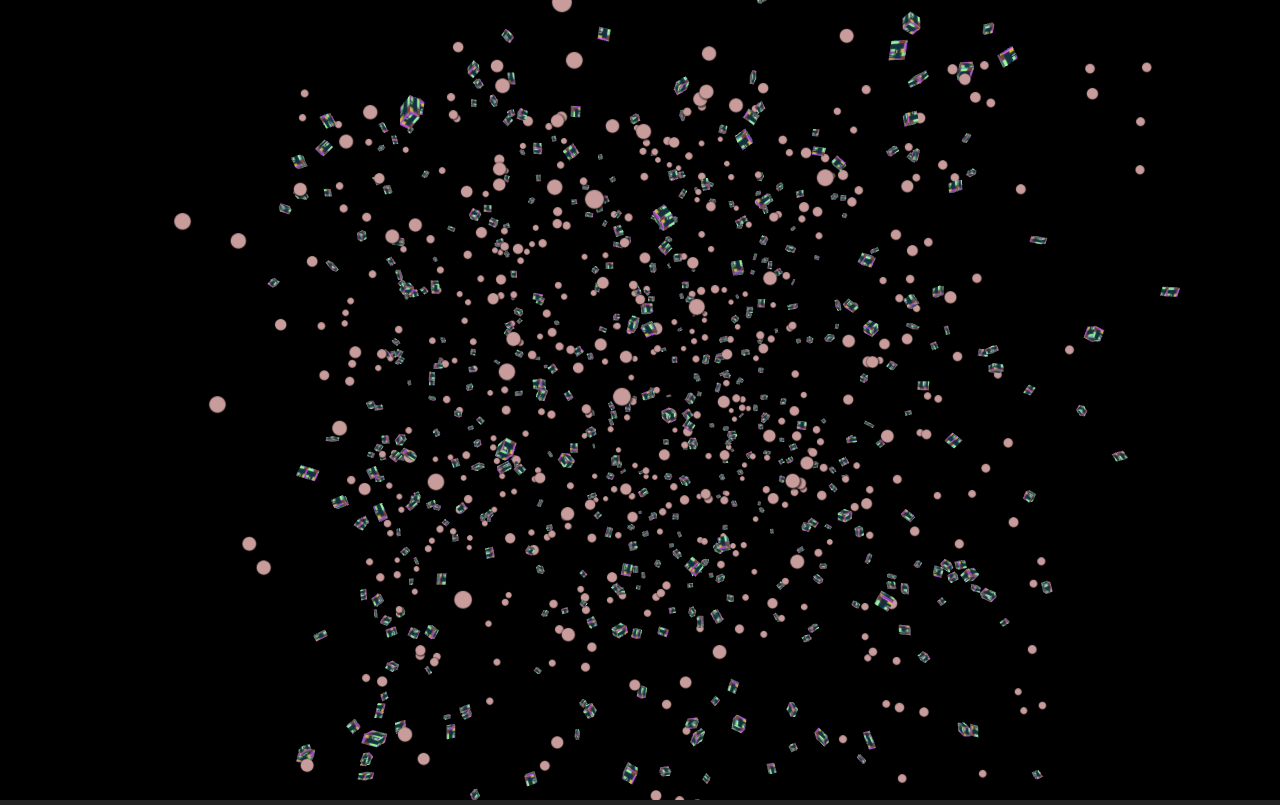
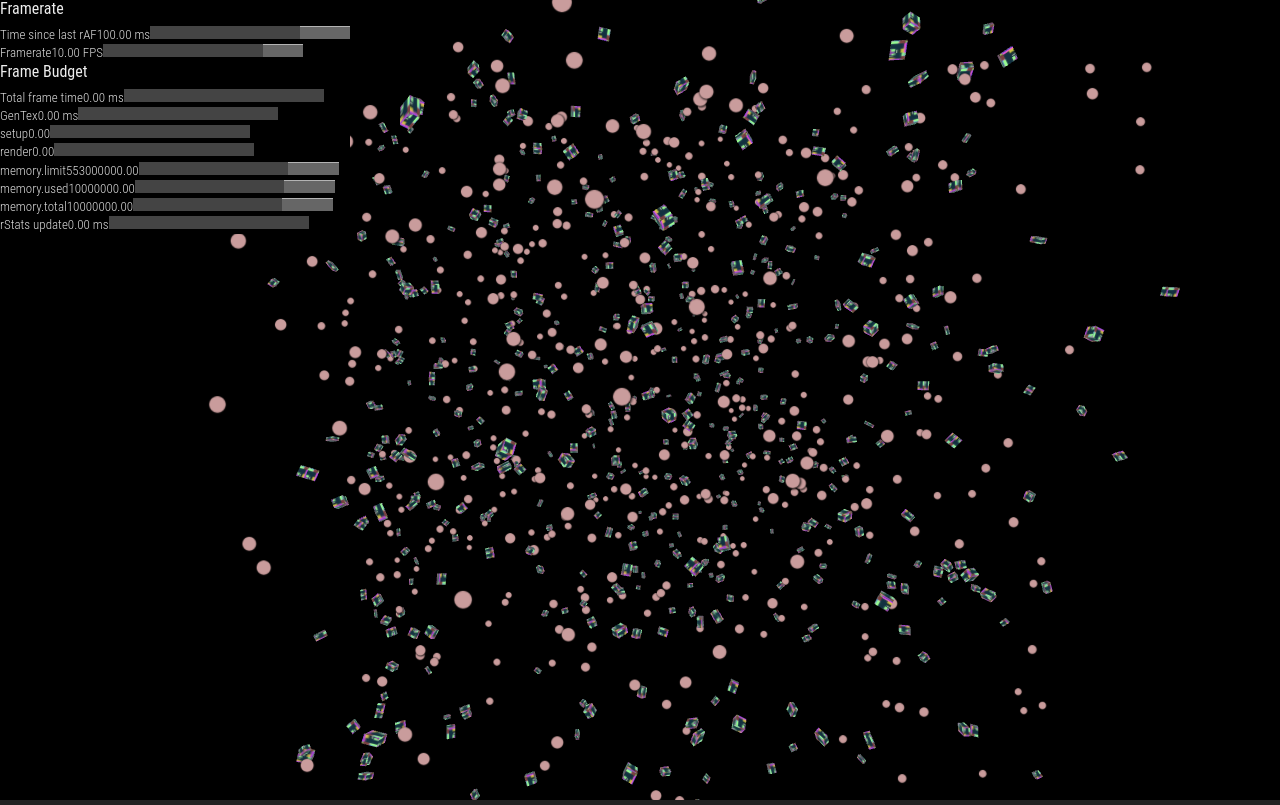
Before and after one commit to spite/rstats, a plain HTML site: page demo/index.html in a window 1280 px wide. Drawn offline with Linux system fonts and the light colour scheme; animation ran at ten frames a second.

Commit message:
added graphs

```diff
--- a/demo/index.html
+++ b/demo/index.html
@@ -143,7 +143,8 @@ function init() {
     }
 
     var num = 500;
-    var g = new THREE.CubeGeometry( 1, 1, 1 );
+    var segments = 1;
+    var g = new THREE.CubeGeometry( 1, 1, 1, segments, segments, segments );
     for( var j = 0; j < num; j++ ) {
         var m = new THREE.Mesh( g, mat );
         m.position.set( r( 100 ), r( 100 ), r( 100 ) );
@@ -176,26 +177,27 @@ function init() {
     rS = rStats( {
         userTimingAPI: false,
         values: {
-            frame:   { caption: 'Total frame time (ms)', average: true, avgMs: 100 },
-            fps:     { caption: 'Framerate (FPS)' },
-            calls:   { caption: 'Calls (three.js)' },
-            raf:     { caption: 'Time since last rAF (ms)', average: true, avgMs: 100 },
-            rstats:  { caption: 'rStats update (ms)', average: true, avgMs: 100 },
-            texture: { caption: 'GenTex', average: true, avgMs: 100 }
+            frame:   { caption: 'Total frame time', units: 'ms', average: true, avgMs: 100 },
+            fps:     { caption: 'Framerate', units: 'FPS' },
+            raf:     { caption: 'Time since last rAF', units: 'ms', average: true, avgMs: 100 },
+            rstats:  { caption: 'rStats update', units: 'ms', average: true, avgMs: 100 },
+            texture: { caption: 'GenTex', units: 'ms', average: true, avgMs: 100 },
+            render:  { average: true, avgMs: 100 }
         },
         warnings: {
             frame:   { over: 16 },
-            fps:     { below: 30 },
-            calls:   { over: 3000 },
-        }
-        /*groups: [
+            fps:     { below: 30 }
+        },
+        decorators: {
+        },
+        groups: [
             { caption: 'Framerate', values: [ 'fps', 'raf' ] },
             { caption: 'Frame Budget', values: [ 'frame', 'texture', 'setup', 'render' ] }
         ],
         fractions: [
             { base: 'frame', steps: [ 'texture', 'setup', 'render' ] }
         ],
-        plugins: [
+        /*plugins: [
             bS,
             tS,
             glS
--- a/src/rStats.js
+++ b/src/rStats.js
@@ -28,6 +28,14 @@
 
     if( !window.performance.measure ) {
     	window.performance.measure = function(){}
+    }
+
+    if( typeof window.performance.memory === 'undefined' ) {
+        performance.memory = {
+            jsHeapSizeLimit: 0,
+            usedJSHeapSize: 0,
+            totalJSHeapSize: 0
+        }
     }
 
 } )();
@@ -441,14 +449,87 @@
 
 }*/
 
+function rGraph() {
+
+    this.canvas = document.createElement( 'canvas' );
+    this.ctx = this.canvas.getContext( '2d' );
+    this.max = 0;
+    this.current = 0;
+
+    this.height = 13;
+    this.width = 200;
+
+    var c ='#666666';// _def.color ? _def.color : '#666666';
+
+    this.dotCanvas = document.createElement( 'canvas' );
+    this.dotCtx = this.dotCanvas.getContext( '2d' );
+    this.dotCanvas.width = 1;
+    this.dotCanvas.height = 2 * this.height;
+    this.dotCtx.fillStyle = '#444444';
+    this.dotCtx.fillRect( 0, 0, 1, 2 * this.height );
+    this.dotCtx.fillStyle = c;
+    this.dotCtx.fillRect( 0, this.height, 1, this.height );
+    this.dotCtx.fillStyle = '#ffffff';
+    this.dotCtx.globalAlpha = 0.5;
+    this.dotCtx.fillRect( 0, this.height, 1, 1 );
+    this.dotCtx.globalAlpha = 1;
+
+    this.alarmCanvas = document.createElement( 'canvas' );
+    this.alarmCtx = this.alarmCanvas.getContext( '2d' );
+    this.alarmCanvas.width = 1;
+    this.alarmCanvas.height = 2 * this.height;
+    this.alarmCtx.fillStyle = '#444444';
+    this.alarmCtx.fillRect( 0, 0, 1, 2 * this.height );
+    this.alarmCtx.fillStyle = '#b70000';
+    this.alarmCtx.fillRect( 0, this.height, 1, this.height );
+    this.alarmCtx.globalAlpha = 0.5;
+    this.alarmCtx.fillStyle = '#ffffff';
+    this.alarmCtx.fillRect( 0, this.height, 1, 1 );
+    this.alarmCtx.globalAlpha = 1;
+
+    this.init();
+
+}
+
+rGraph.prototype.init = function() {
+
+    this.canvas.width = this.width;
+    this.canvas.height = this.height;
+    this.canvas.style.width = this.canvas.width + 'px';
+    this.canvas.style.height = this.canvas.height + 'px';
+    this.canvas.className = 'rs-canvas';
+
+    this.ctx.fillStyle = '#444444';
+    this.ctx.fillRect( 0, 0, this.canvas.width, this.canvas.height );
+
+}
+
+rGraph.prototype.draw = function( v, alarm ) {
+
+    this.current += ( v - this.current ) * 0.1;
+    this.max *= 0.99;
+    if ( this.current > this.max ) this.max = this.current;
+    this.ctx.drawImage( this.canvas, 1, 0, this.canvas.width - 1, this.canvas.height, 0, 0, this.canvas.width - 1, this.canvas.height );
+    if ( alarm ) {
+        this.ctx.drawImage( this.alarmCanvas, this.canvas.width - 1, this.canvas.height - this.current * this.canvas.height / this.max - this.height );
+    } else {
+        this.ctx.drawImage( this.dotCanvas, this.canvas.width - 1, this.canvas.height - this.current * this.canvas.height / this.max - this.height );
+    }
+}
+
 function rValue( id, settings ) {
 
     this.settings = settings;
+    this.definition = settings.values[ id ] || {};
 	this.id = id;
 	this.started = false;
 	this.time = null;
 	this.value = 0;
 	this.total = 0;
+    this.averageValue = 0;
+    this.accumValue = 0;
+    this.accumStart = performance.now();
+    this.accumSamples = 0;
 
 }
 
@@ -469,7 +550,7 @@ rValue.prototype.end = function() {
 			performance.measure( this.id, this.id + '-start', this.id + '-end' );
 		}
 	}
-	//_average( _value );
+	this.average( this.value );
 
 }
 
@@ -484,23 +565,44 @@ rValue.prototype.frame = function() {
 	var e = t - this.time;
 	this.total++;
 	if ( e > 1000 ) {
-		/*if ( _def && _def.interpolate === false ) {
-			_value = this.total;
+		if ( this.definition.interpolate === false ) {
+			this.value = this.total;
 		} else {
-			_value = this.total * 1000 / e;
-		}*/
-		this.value = this.total * 1000 / e;
+            this.value = this.total * 1000 / e;
+		}
 		this.total = 0;
 		this.time = t;
-		//_average( _value );
+        this.average( this.value );
 	}
 
 }
+
+rValue.prototype.average = function( v ) {
+
+    if ( this.definition.average ) {
+        this.accumValue += v;
+        this.accumSamples++;
+        var t = performance.now();
+        if ( t - this.accumStart >= ( this.definition.avgMs || 1000 ) ) {
+            this.averageValue = this.accumValue / this.accumSamples;
+            this.accumValue = 0;
+            this.accumStart = t;
+            this.accumSamples = 0;
+        }
+    }
+
+}
+
 
 rValue.prototype.set = function( value ) {
 
 	this.value = value;
 
+}
+
+rValue.prototype.get = function() {
+
+    return this.definition.average ? this.averageValue : this.value
 }
 
 function rView() {
@@ -522,8 +624,13 @@ rView.prototype.update = function( keys, values ) {
 function rCSSView() {
 
     this.fields = {};
+    this.groups = {};
+    this.fieldToGroup = {}
+
     this.container = document.createElement( 'div' );
     this.container.className = 'rstats-container';
+    this.container.style.position = 'absolute';
+    this.container.style.backgroundColor = 'black';
     document.body.appendChild( this.container );
 
 }
@@ -535,25 +642,45 @@ rCSSView.prototype.init = function( settings ) {
 
     this.settings = settings;
 
+    for( var j in this.settings.groups ) {
+        var g = document.createElement( 'div' );
+        var h = document.createElement( 'h1' );
+        h.textContent = this.settings.groups[ j ].caption
+        g.appendChild( h )
+        this.container.appendChild( g );
+        this.settings.groups[ j ].values.forEach( function( f ) {
+            this.fieldToGroup[ f ] = g;
+        }.bind( this ) )
+    }
+
 }
 
 rCSSView.prototype.addField = function( name ) {
 
     var div = document.createElement( 'div' );
     var nameSpan = document.createElement( 'span' );
-    nameSpan.textContent = this.settings.values[ name ] ? this.settings.values[ name ].caption : name;
+    nameSpan.textContent = this.settings.values[ name ] ? ( this.settings.values[ name ].caption ? this.settings.values[ name ].caption : name ) : name;
     div.appendChild( nameSpan );
     var valueSpan = document.createElement( 'span' );
     valueSpan.textContent = '-';
     div.appendChild( valueSpan );
     var graphSpan = document.createElement( 'span' );
+    var graphControl = new rGraph();
+    graphSpan.appendChild( graphControl.canvas )
     div.appendChild( graphSpan );
 
-    this.container.appendChild( div );
+    if( this.fieldToGroup[ name ] ) {
+        this.fieldToGroup[ name ].appendChild( div );
+    } else {
+        this.container.appendChild( div );
+    }
 
     this.fields[ name ] = {
         nameSpan: nameSpan,
-        valueSpan: valueSpan
+        valueSpan: valueSpan,
+        graphSpan: graphSpan,
+        graphControl: graphControl,
+        units: this.settings.values[ name ] ? ( this.settings.values[ name ].units ? ' ' + this.settings.values[ name ].units : '' ) : ''
     }
 
 }
@@ -565,7 +692,9 @@ rCSSView.prototype.update = function( keys, values ) {
         if( !this.fields[ key ] ) {
             this.addField( key )
         }
-        this.fields[ key ].valueSpan.textContent = values[ key ].value;
+        var v = values[ key ].get();
+        this.fields[ key ].valueSpan.textContent = v.toFixed( 2 ) + this.fields[ key ].units;
+        this.fields[ key ].graphControl.draw( v )
 
     }.bind( this ) );
 
```
